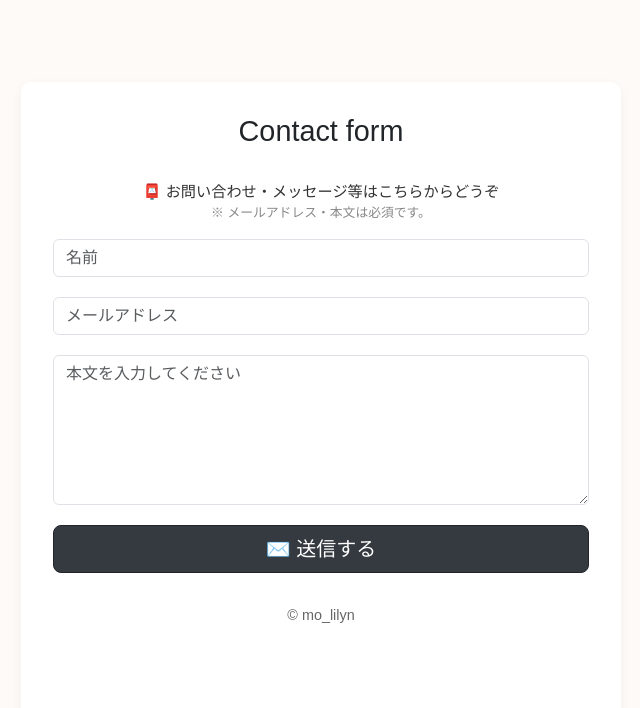
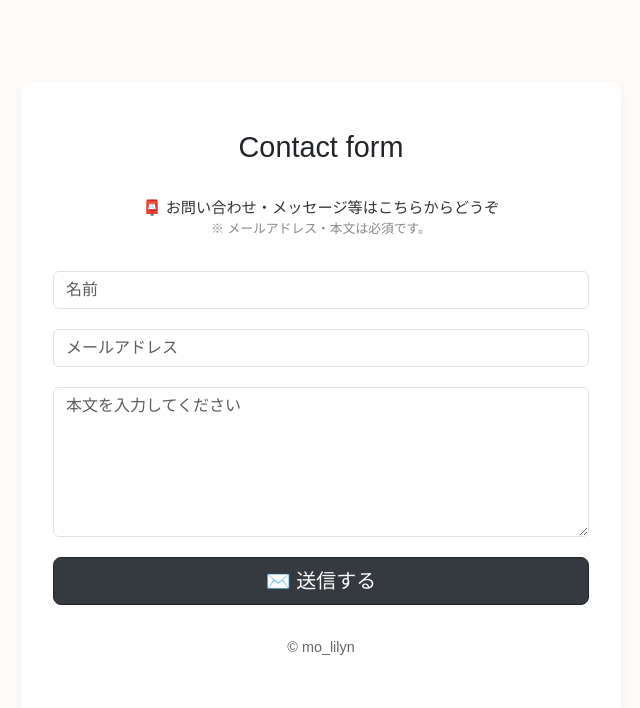
Before and after one commit to mo-lilyn/illustration-comic, a plain HTML site: page index.html in a window 1280 px wide. Shown: the whole page, without its empty margins (319-959 px from the left). Drawn offline with nearby package versions, Linux system fonts and the light colour scheme; a web font is replaced by a local one.

Commit message:
Update index.html

```diff
--- a/index.html
+++ b/index.html
@@ -26,12 +26,12 @@
   }
   h1 {
     font-size: 1.8rem;
-    margin-bottom: 2rem;
+    margin: 1rem 0 2rem;
   }
   .lead-text {
-  font-size: 0.95rem;
-  margin-bottom: 1rem;
-  color: #333;
+    font-size: 0.95rem;
+    margin-bottom: 2rem;
+    color: #333;
   }
 .note {
   font-size: 0.8rem;
```
